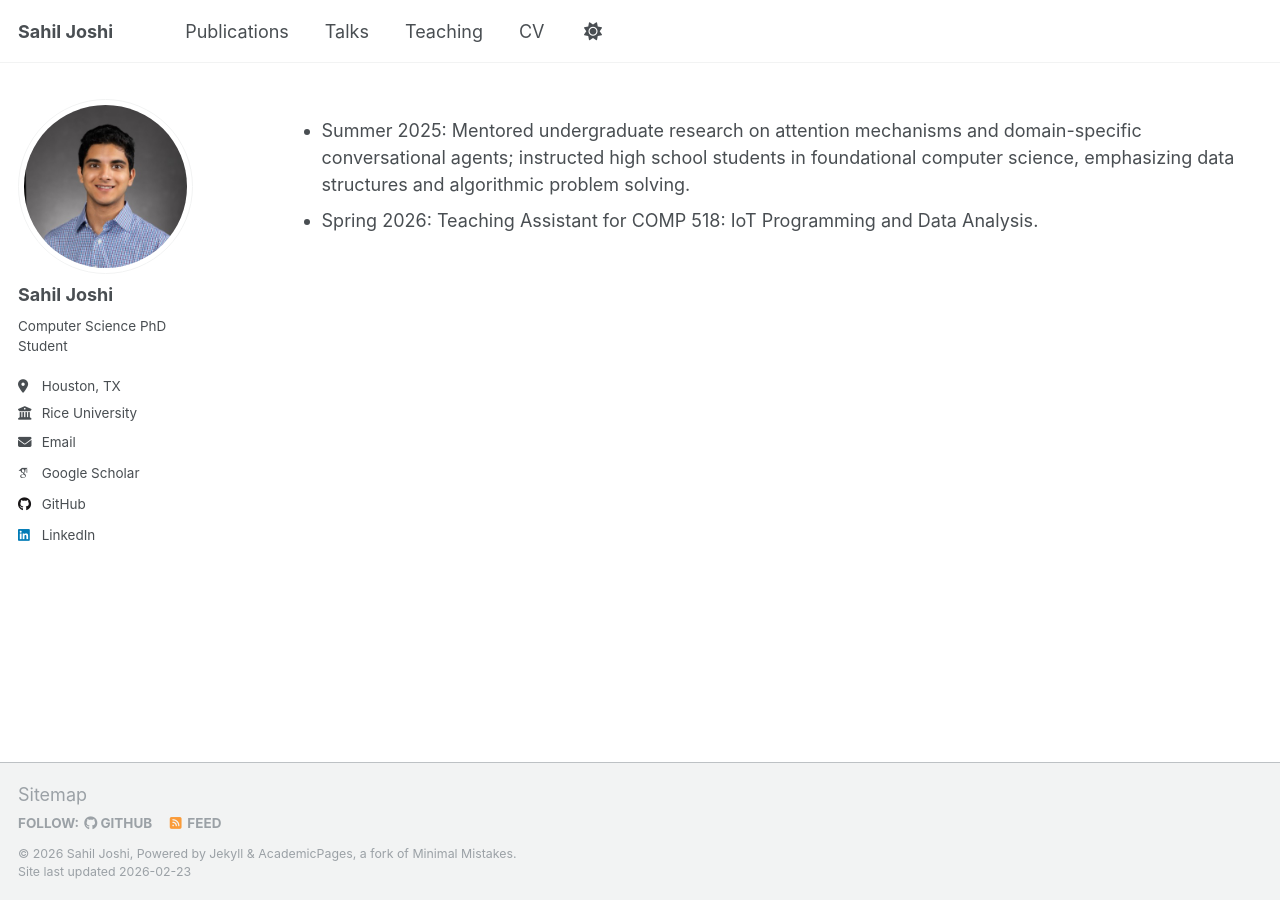
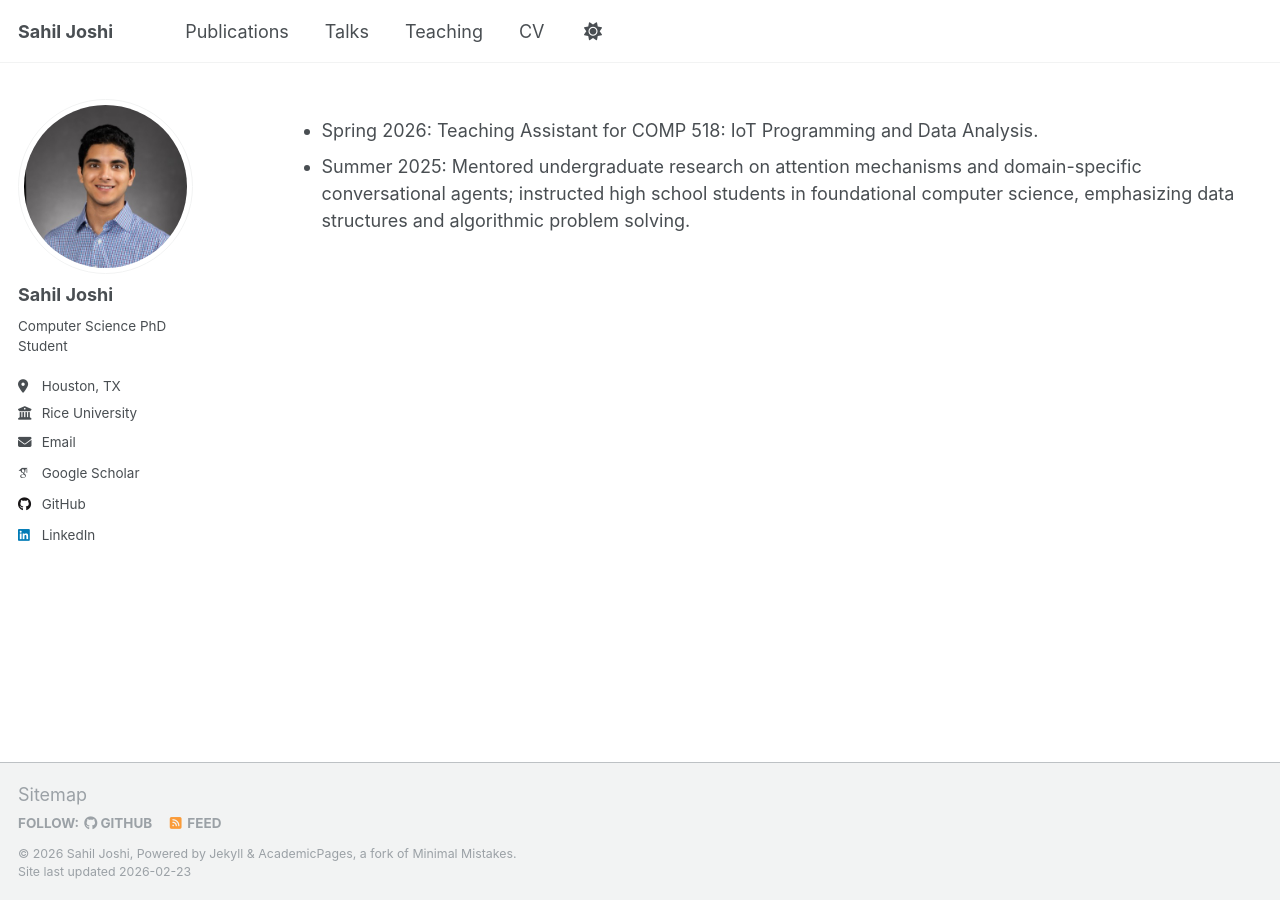
Before and after one commit to sahiljoshi515/sahiljoshi515.github.io, a Jekyll site: the page built from _pages/teaching1.md, in a window 1280 px wide. Built offline with Jekyll 4.4.1, drawn with Linux system fonts in a browser that asks for light colours; some web fonts are replaced.

```diff
--- a/_pages/teaching1.md
+++ b/_pages/teaching1.md
@@ -6,5 +6,5 @@ redirect_from:
   - /teaching.html
 ---
 
+* Spring 2026: Teaching Assistant for COMP 518: IoT Programming and Data Analysis.
 * Summer 2025: Mentored undergraduate research on attention mechanisms and domain-specific conversational agents; instructed high school students in foundational computer science, emphasizing data structures and algorithmic problem solving.
-* Spring 2026: Teaching Assistant for COMP 518: IoT Programming and Data Analysis.
```
